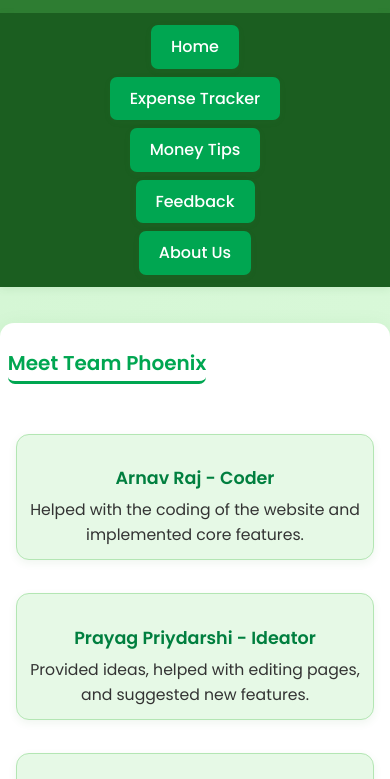
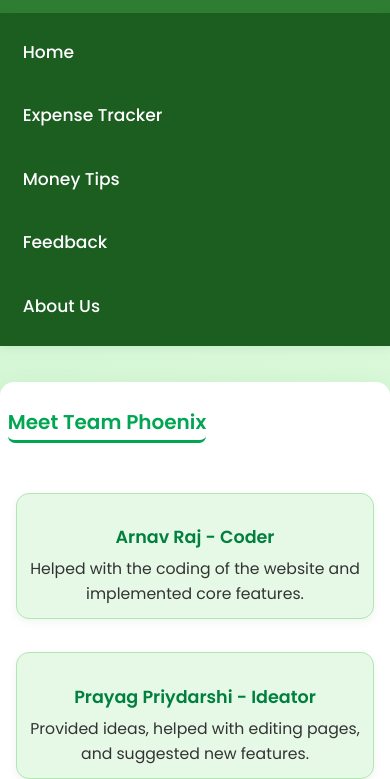
Before and after one commit to arnav-raj-tech/buildathonwebsite, a plain HTML site: page about.html in a window 390 px wide. Shown: the part 65-844 px from the top of the page. Drawn offline with Linux system fonts and the light colour scheme.

Commit message:
Update about.html

```diff
--- a/about.html
+++ b/about.html
@@ -32,27 +32,52 @@ nav {
   background: #1b5e20;
   display: flex;
   justify-content: center;
+  align-items: center;
   flex-wrap: wrap;
   gap: 15px;
-  padding: 13px;
+  padding: 12px;
+  border-radius: 0 0 12px 12px;
   box-shadow: 0 2px 8px rgba(46,125,50,0.10);
 }
 
 nav a {
-  background-color: #00a651;
   color: white;
+  background: none;
   text-decoration: none;
-  padding: 9px 20px;
-  border-radius: 7px;
   font-weight: 500;
-  transition: background 0.2s, box-shadow 0.2s;
-  box-shadow: 0 2px 7px rgba(46,125,50,0.07);
+  padding: 8px 15px;
+  border-radius: 6px;
+  transition: 0.3s ease;
+  cursor: pointer;
+  font-size: 1.02em;
+  box-shadow: none;
+  border: none;
 }
 
 nav a:hover {
-  background-color: #007f3f;
-  box-shadow: 0 4px 12px rgba(46,125,50,0.15);
+  background: rgba(255,255,255,0.15);
 }
+
+@media (max-width:700px) {
+  nav {
+    flex-direction: column;
+    align-items: stretch;
+    gap: 7px;
+    padding: 11px 0;
+    border-radius: 0;
+  }
+  nav a {
+    width: 95vw;
+    font-size: 1.07em;
+    text-align: left;
+    box-sizing: border-box;
+    margin: 0 auto;
+    padding: 14px 13px;
+    border-radius: 7px;
+    background: none;
+  }
+}
+
 
 .container {
   max-width: 900px;
```
